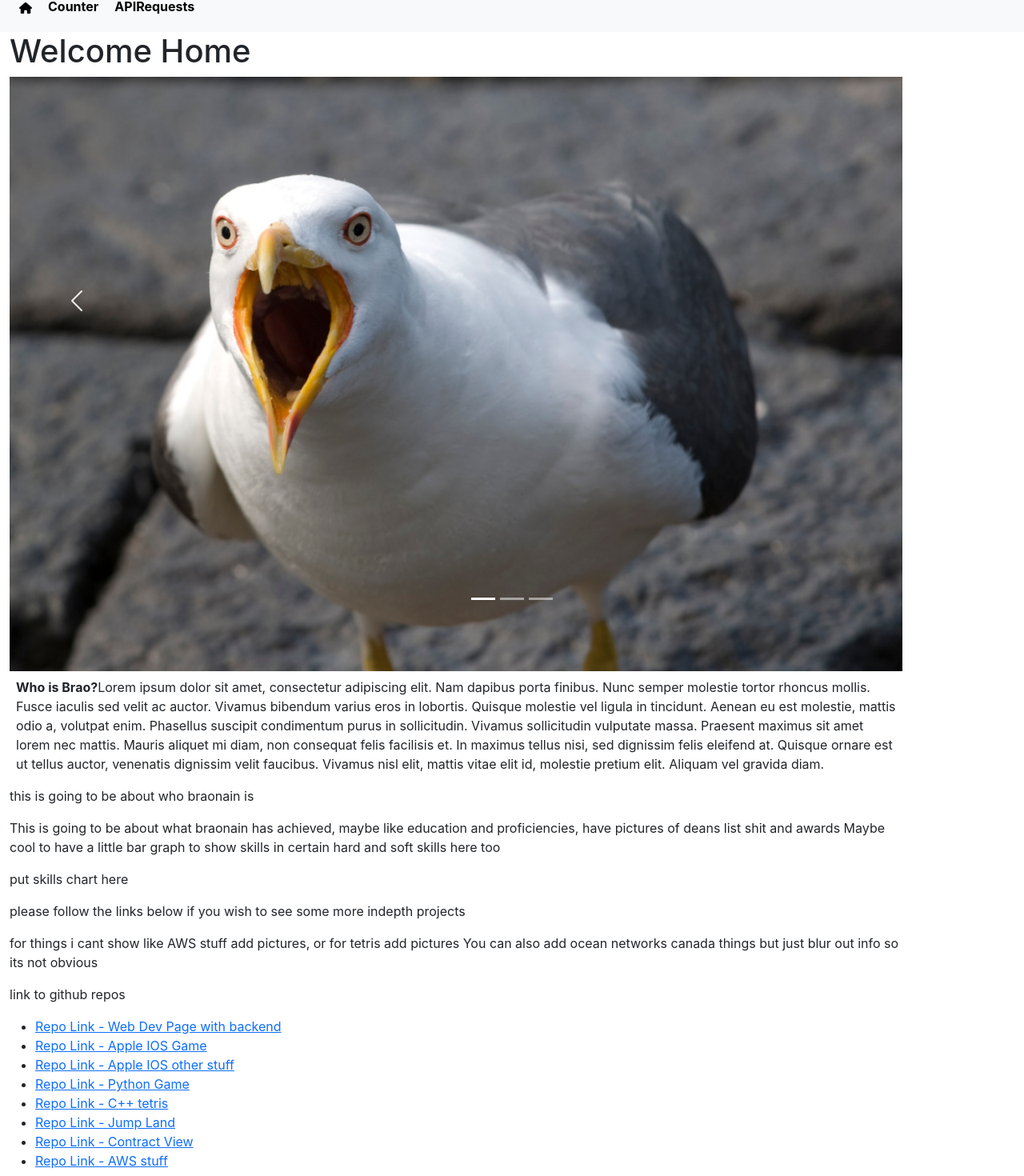
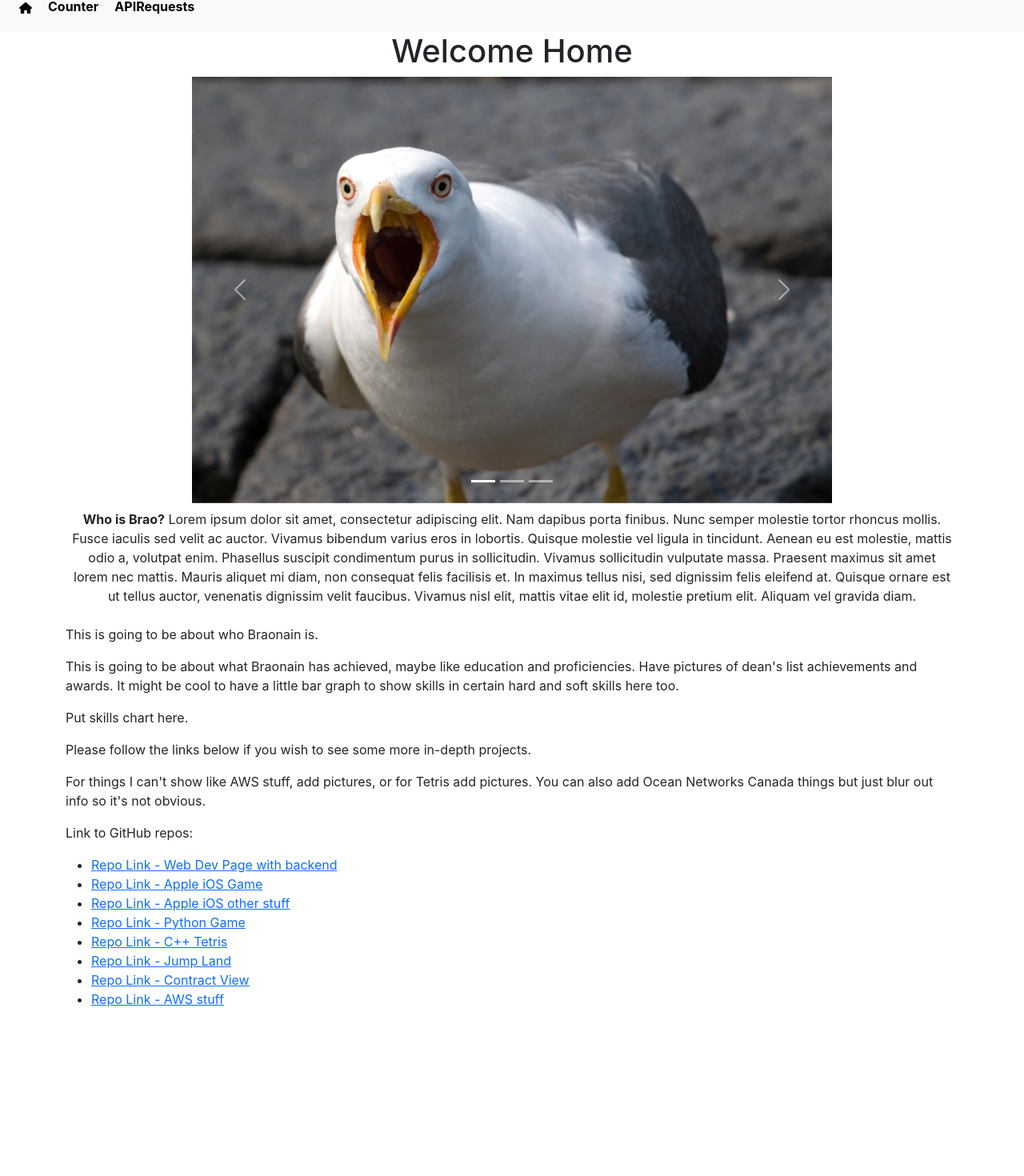
Before and after one commit to BMasterton/PersonalSite, a React (Create React App) app: page / in a window 1280 px wide. Shown: the part 24-1494 px from the top of the page at 80% size. After the commit the page ends 1301 px from the top, so only its background shows below. Built offline with nearby package versions, Linux system fonts and the light colour scheme.

Commit message:
centered the carousel m-0 removes all margins making centering not work

```diff
--- a/src/App.css
+++ b/src/App.css
@@ -11,6 +11,12 @@
   .App-logo {
     animation: App-logo-spin infinite 20s linear;
   }
+}
+
+
+.Img-Size {
+width: '100%';
+max-width: '800px';
 }
 
 .App-header {
@@ -34,15 +40,7 @@
   font-weight: bold;
 }
 
-holderOfBrao {
-  /* width:80%; */
-  margin:auto;
-}
 
-carosel {
-  width:80%;
-  margin:auto;
-}
 @keyframes App-logo-spin {
   from {
     transform: rotate(0deg);
--- a/src/components/Home.js
+++ b/src/components/Home.js
@@ -1,83 +1,67 @@
+import React from 'react';
+
 const Home = () => {
     return (
-        <div className="container m-0">
-        <div className="holderOfBrao" class="">
+        <div className="container">
+            <div className="holderOfBrao d-flex flex-column align-items-center text-center">
                 <h1>Welcome Home</h1>
 
-            <div id="carouselExampleIndicators" class="carousel slide" data-bs-ride="carousel" className="carosel">
-                <div class="carousel-indicators">
-                    <button type="button" data-bs-target="#carouselExampleIndicators" data-bs-slide-to="0" class="active" aria-current="true" aria-label="Slide 1"></button>
+                <div id="carouselExampleIndicators" className="carousel slide Img-Size" data-bs-ride="carousel" style={{ width: '100%', maxWidth: '800px' }}>
+                    <div className="carousel-indicators">
+                        <button type="button" data-bs-target="#carouselExampleIndicators" data-bs-slide-to="0" className="active" aria-current="true" aria-label="Slide 1"></button>
                         <button type="button" data-bs-target="#carouselExampleIndicators" data-bs-slide-to="1" aria-label="Slide 2"></button>
                         <button type="button" data-bs-target="#carouselExampleIndicators" data-bs-slide-to="2" aria-label="Slide 3"></button>
                     </div>
-                <div class="carousel-inner">
-                    <div class="carousel-item active">
-                    <img src="/gull.webp" class="d-block w-100" alt="/gull.webp"></img>
+                    <div className="carousel-inner">
+                        <div className="carousel-item active">
+                            <img src="/gull.webp" className="d-block w-100" alt="/gull.webp"></img>
                         </div>
-                    <div class="carousel-item">
-                    <img src="/dog.jpg" class="d-block w-100" alt="/dog.jpg"></img>
+                        <div className="carousel-item">
+                            <img src="/dog.jpg" className="d-block w-100" alt="/dog.jpg"></img>
                         </div>
-                    <div class="carousel-item">
-                    <img src="/cat.jpg" class="d-block w-100" alt="/cat.jpg"></img>
+                        <div className="carousel-item">
+                            <img src="/cat.jpg" className="d-block w-100" alt="/cat.jpg"></img>
                         </div>
                     </div>
-                <button class="carousel-control-prev" type="button" data-bs-target="#carouselExampleIndicators" data-bs-slide="prev">
-                    <span class="carousel-control-prev-icon" aria-hidden="true"></span>
-                    <span class="visually-hidden">Previous</span>
+                    <button className="carousel-control-prev" type="button" data-bs-target="#carouselExampleIndicators" data-bs-slide="prev">
+                        <span className="carousel-control-prev-icon" aria-hidden="true"></span>
+                        <span className="visually-hidden">Previous</span>
                     </button>
-                <button class="carousel-control-next" type="button" data-bs-target="#carouselExampleIndicators" data-bs-slide="next">
-                    <span class="carousel-control-next-icon" aria-hidden="true"></span>
-                    <span class="visually-hidden">Next</span>
+                    <button className="carousel-control-next" type="button" data-bs-target="#carouselExampleIndicators" data-bs-slide="next">
+                        <span className="carousel-control-next-icon" aria-hidden="true"></span>
+                        <span className="visually-hidden">Next</span>
                     </button>
                 </div>
 
-            {/* <div className="PortfolioPicture">
-                <img src="/gull.webp" class="rounded img-fluid float-start" alt="./public/letter-b.png"></img>
-            </div> */}
-            <div className="Braonain Description short" class="m-2">
-                <p><b>Who is Brao?</b>Lorem ipsum dolor sit amet, consectetur adipiscing elit. Nam dapibus porta finibus. Nunc semper molestie tortor rhoncus mollis. Fusce iaculis sed velit ac auctor. Vivamus bibendum varius eros in lobortis. Quisque molestie vel ligula in tincidunt. Aenean eu est molestie, mattis odio a, volutpat enim. Phasellus suscipit condimentum purus in sollicitudin. Vivamus sollicitudin vulputate massa. Praesent maximus sit amet lorem nec mattis. Mauris aliquet mi diam, non consequat felis facilisis et. In maximus tellus nisi, sed dignissim felis eleifend at. Quisque ornare est ut tellus auctor, venenatis dignissim velit faucibus. Vivamus nisl elit, mattis vitae elit id, molestie pretium elit. Aliquam vel gravida diam.</p>
+                <div className="Braonain Description short m-2">
+                    <p><b>Who is Brao?</b> Lorem ipsum dolor sit amet, consectetur adipiscing elit. Nam dapibus porta finibus. Nunc semper molestie tortor rhoncus mollis. Fusce iaculis sed velit ac auctor. Vivamus bibendum varius eros in lobortis. Quisque molestie vel ligula in tincidunt. Aenean eu est molestie, mattis odio a, volutpat enim. Phasellus suscipit condimentum purus in sollicitudin. Vivamus sollicitudin vulputate massa. Praesent maximus sit amet lorem nec mattis. Mauris aliquet mi diam, non consequat felis facilisis et. In maximus tellus nisi, sed dignissim felis eleifend at. Quisque ornare est ut tellus auctor, venenatis dignissim velit faucibus. Vivamus nisl elit, mattis vitae elit id, molestie pretium elit. Aliquam vel gravida diam.</p>
                 </div>
             </div>
 
-            {/* This div is going to be for introduction to who braonain is and what this portfolio is about */}
             <div className="WhoSection">
-                <p>this is going to be about who braonain is </p>
-                <p>This is going to be about what braonain has achieved, maybe like education and proficiencies, have pictures of deans list shit and awards
-                Maybe cool to have a little bar graph to show skills in certain hard and soft skills here too  </p>
+                <p>This is going to be about who Braonain is.</p>
+                <p>This is going to be about what Braonain has achieved, maybe like education and proficiencies. Have pictures of dean's list achievements and awards. It might be cool to have a little bar graph to show skills in certain hard and soft skills here too.</p>
             </div>
             <div className="SkillsChart">
-                <p> put skills chart here </p>
+                <p>Put skills chart here.</p>
             </div>
 
-
-            <div className="links to things">
-                <p> please follow the links below if you wish to see some more indepth projects</p>
-                <p> for things i cant show like AWS stuff add pictures, or for tetris add pictures
-                You can also add ocean networks canada things but just blur out info so its not obvious
-                </p>
-
-                <p>link to github repos </p>
+            <div className="links-to-things">
+                <p>Please follow the links below if you wish to see some more in-depth projects.</p>
+                <p>For things I can't show like AWS stuff, add pictures, or for Tetris add pictures. You can also add Ocean Networks Canada things but just blur out info so it's not obvious.</p>
+                <p>Link to GitHub repos:</p>
                 <ul>
-                        <li><a href="url">Repo Link - Web Dev Page with backend</a> </li>
-                        <li><a href="url">Repo Link - Apple IOS Game</a> </li>
-                        <li><a href="url">Repo Link - Apple IOS other stuff</a> </li>
-                        <li><a href="url">Repo Link - Python Game </a> </li>
-                        <li><a href="url">Repo Link - C++ tetris</a> </li>
-                        <li><a href="url">Repo Link - Jump Land </a> </li>
-                        <li><a href="url">Repo Link - Contract View</a> </li>
-                        <li><a href="url">Repo Link - AWS stuff</a> </li>
+                    <li><a href="url">Repo Link - Web Dev Page with backend</a></li>
+                    <li><a href="url">Repo Link - Apple iOS Game</a></li>
+                    <li><a href="url">Repo Link - Apple iOS other stuff</a></li>
+                    <li><a href="url">Repo Link - Python Game</a></li>
+                    <li><a href="url">Repo Link - C++ Tetris</a></li>
+                    <li><a href="url">Repo Link - Jump Land</a></li>
+                    <li><a href="url">Repo Link - Contract View</a></li>
+                    <li><a href="url">Repo Link - AWS stuff</a></li>
                 </ul>
             </div>
-            <div>
-
-
         </div>
-
-
-        </div>
-
-
-
     );
 };
 
```
Lines whose indentation alone changed are shown as unchanged.
